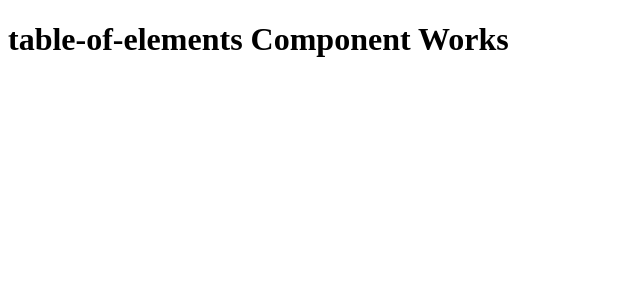
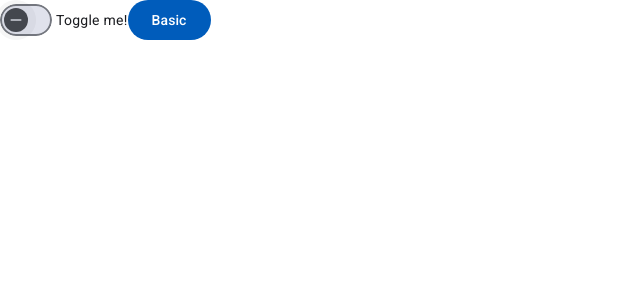
Before and after one commit to munir-fati-haji/table-of-elements, an Angular app: page / in a window 1280 px wide. Shown: the top 300 px of the page, without its empty margins (0-640 px from the left). Built offline with nearby package versions, Linux system fonts and the light colour scheme.

Commit message:
initial-setup/angular-material

```diff
--- a/angular.json
+++ b/angular.json
@@ -32,6 +32,7 @@
               }
             ],
             "styles": [
+              "@angular/material/prebuilt-themes/azure-blue.css",
               "src/styles.scss"
             ],
             "scripts": []
@@ -91,6 +92,7 @@
               }
             ],
             "styles": [
+              "@angular/material/prebuilt-themes/azure-blue.css",
               "src/styles.scss"
             ],
             "scripts": []
--- a/src/app/app.component.html
+++ b/src/app/app.component.html
@@ -1 +1,2 @@
-<h1>{{title}} Component Works</h1>
+<mat-slide-toggle>Toggle me!</mat-slide-toggle>
+<button mat-flat-button>Basic</button>
--- a/src/app/app.component.ts
+++ b/src/app/app.component.ts
@@ -1,13 +1,13 @@
 import { Component } from '@angular/core';
 import { RouterOutlet } from '@angular/router';
+import { MatSlideToggleModule } from '@angular/material/slide-toggle';
+import { MatButtonModule } from '@angular/material/button';
 
 @Component({
   selector: 'app-root',
   standalone: true,
-  imports: [RouterOutlet],
+  imports: [RouterOutlet, MatSlideToggleModule, MatButtonModule],
   templateUrl: './app.component.html',
-  styleUrl: './app.component.scss'
+  styleUrl: './app.component.scss',
 })
-export class AppComponent {
-  title = 'table-of-elements';
-}
+export class AppComponent {}
--- a/src/app/app.config.ts
+++ b/src/app/app.config.ts
@@ -2,7 +2,8 @@
 import { provideRouter } from '@angular/router';
 
 import { routes } from './app.routes';
+import { provideAnimationsAsync } from '@angular/platform-browser/animations/async';
 
 export const appConfig: ApplicationConfig = {
-  providers: [provideZoneChangeDetection({ eventCoalescing: true }), provideRouter(routes)]
+  providers: [provideZoneChangeDetection({ eventCoalescing: true }), provideRouter(routes), provideAnimationsAsync()]
 };
--- a/src/index.html
+++ b/src/index.html
@@ -6,6 +6,8 @@
   <base href="/">
   <meta name="viewport" content="width=device-width, initial-scale=1">
   <link rel="icon" type="image/x-icon" href="favicon.ico">
+  <link href="https://fonts.googleapis.com/css2?family=Roboto:wght@300;400;500&display=swap" rel="stylesheet">
+  <link href="https://fonts.googleapis.com/icon?family=Material+Icons" rel="stylesheet">
 </head>
 <body>
   <app-root></app-root>
--- a/src/styles.scss
+++ b/src/styles.scss
@@ -1 +1,8 @@
-/* You can add global styles to this file, and also import other style files */
+html,
+body {
+  height: 100%;
+}
+body {
+  margin: 0;
+  font-family: Roboto, "Helvetica Neue", sans-serif;
+}
```
Also changed, not shown: package.json (line endings or trailing spaces).
